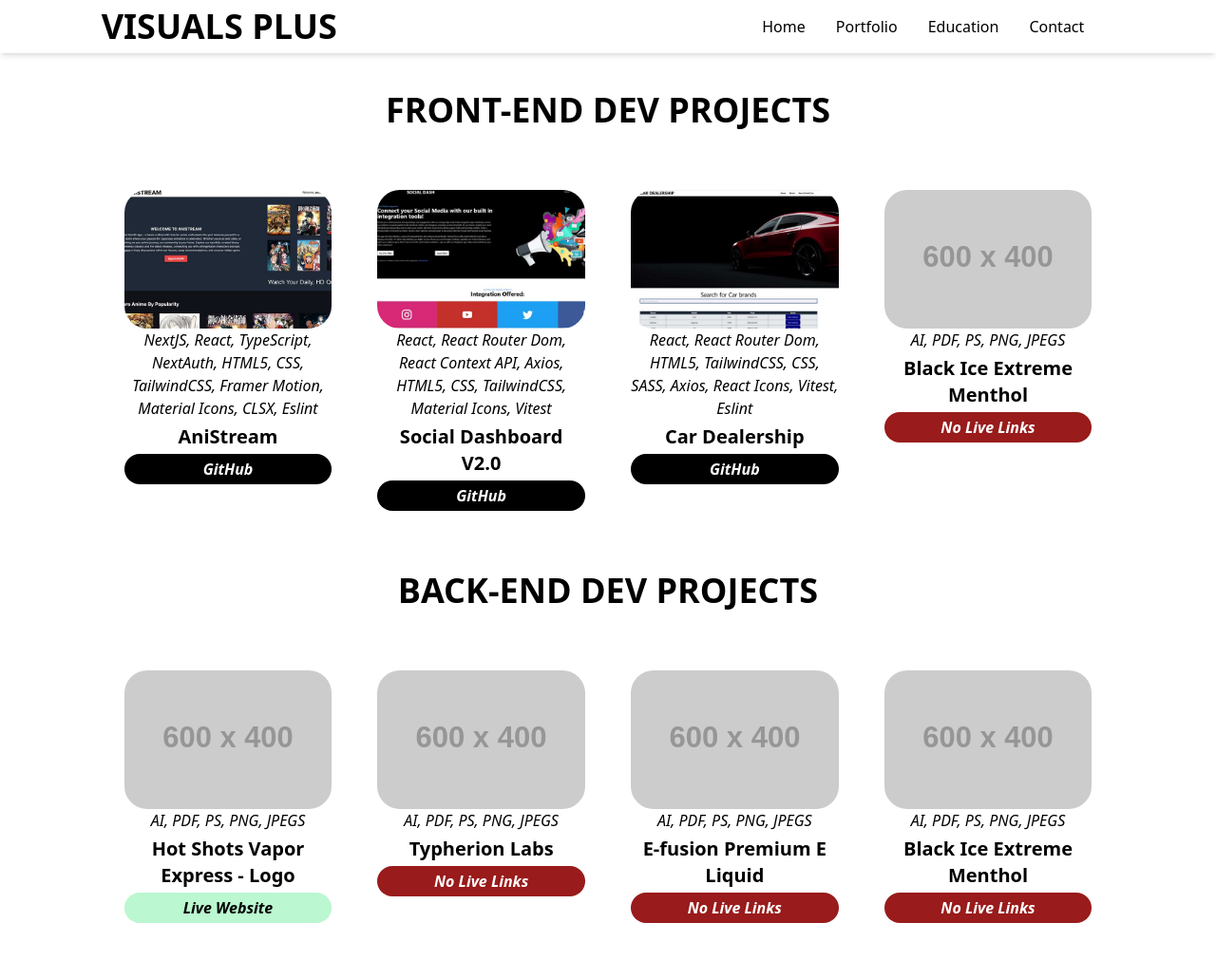
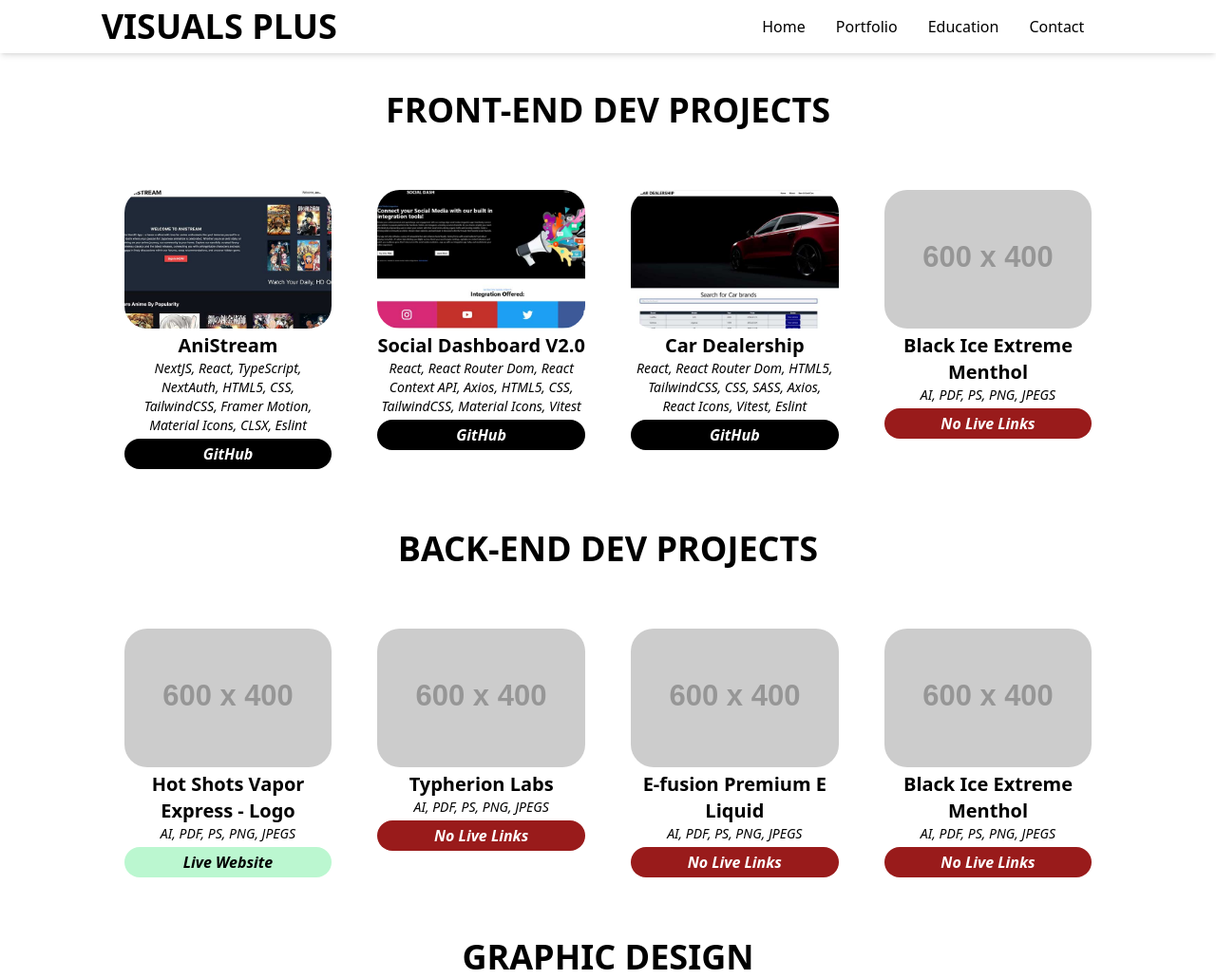
Before and after one commit to Zwill1/Astro-Portfolio, an Astro site: page /portfolio in a window 1280 px wide. Shown: the top 1031 px of the page at 95% size. Built offline with nearby package versions, Linux system fonts and the light colour scheme; Astro itself is replaced by a stand-in of ours; placeholder pictures from the web are drawn by us.

Commit message:
changes to spotlights

```diff
--- a/src/components/ProjectCard.jsx
+++ b/src/components/ProjectCard.jsx
@@ -5,8 +5,8 @@ function ProjectCard({ image, imgAlt, tags, title, url, codeURL }) {
     return (
       <section>
         <img src={image} class="w-full rounded-3xl" alt={imgAlt} />
-        <p class="italic">{tags}</p>
-        <h4 class="text-xl font-bold p-1">{title}</h4>
+        <h4 class="text-xl font-bold pt-1">{title}</h4>
+        <p class="italic pb-1 text-sm">{tags}</p>
         <div class="flex justify-between">
           <Button
             name="No Live Links"
@@ -20,8 +20,8 @@ function ProjectCard({ image, imgAlt, tags, title, url, codeURL }) {
     return (
       <section>
         <img src={image} class="w-full rounded-3xl" alt={imgAlt} />
-        <p class="italic">{tags}</p>
-        <h4 class="text-xl font-bold p-1">{title}</h4>
+        <h4 class="text-xl font-bold pt-1">{title}</h4>
+        <p class="italic pb-1 text-sm">{tags}</p>
         <div class="flex justify-between">
           <Button
             link={codeURL}
@@ -37,8 +37,8 @@ function ProjectCard({ image, imgAlt, tags, title, url, codeURL }) {
     return (
       <section>
         <img src={image} class="w-full rounded-3xl" alt={imgAlt} />
-        <p class="italic">{tags}</p>
-        <h4 class="text-xl font-bold p-1">{title}</h4>
+        <h4 class="text-xl font-bold pt-1">{title}</h4>
+        <p class="italic pb-1 text-sm">{tags}</p>
         <div class="flex justify-between">
           <Button
             link={url}
@@ -54,8 +54,8 @@ function ProjectCard({ image, imgAlt, tags, title, url, codeURL }) {
     return (
       <section>
         <img src={image} class="w-full rounded-3xl" alt={imgAlt} />
-        <p class="italic">{tags}</p>
-        <h4 class="text-xl font-bold p-1">{title}</h4>
+        <h4 class="text-xl font-bold pt-1">{title}</h4>
+        <p class="italic pb-1 text-sm">{tags}</p>
         <div class="flex justify-between">
           <Button
             link={url}
--- a/src/pages/education.astro
+++ b/src/pages/education.astro
@@ -39,7 +39,7 @@ import Course from '../components/Course.astro';
                 <h2 class="uppercase text-4xl text-center font-bold">Additional Learning</h2>
             </div>
             <div class="mt-5 mb-5">
-                <p class="uppercase text-3xl text-center font-light">Udemy Courses - Completed</p>
+                <p class="uppercase text-3xl text-center font-light">Online Courses - Completed</p>
             </div>
             <div>
                 <Course title="The Web Developer Bootcamp" author="Colt Steele" />
@@ -47,7 +47,7 @@ import Course from '../components/Course.astro';
                 <Course title="Marketing Automation & Email Marketing for Beginners" author="Mauricio Rubio" />
             </div>
             <div class="mt-5 mb-5">
-                <p class="uppercase text-3xl text-center font-light">Udemy Courses - Ongoing</p>
+                <p class="uppercase text-3xl text-center font-light">Online Courses - Ongoing</p>
             </div>
         </section>
         <section class="w-full lg:flex">
```
